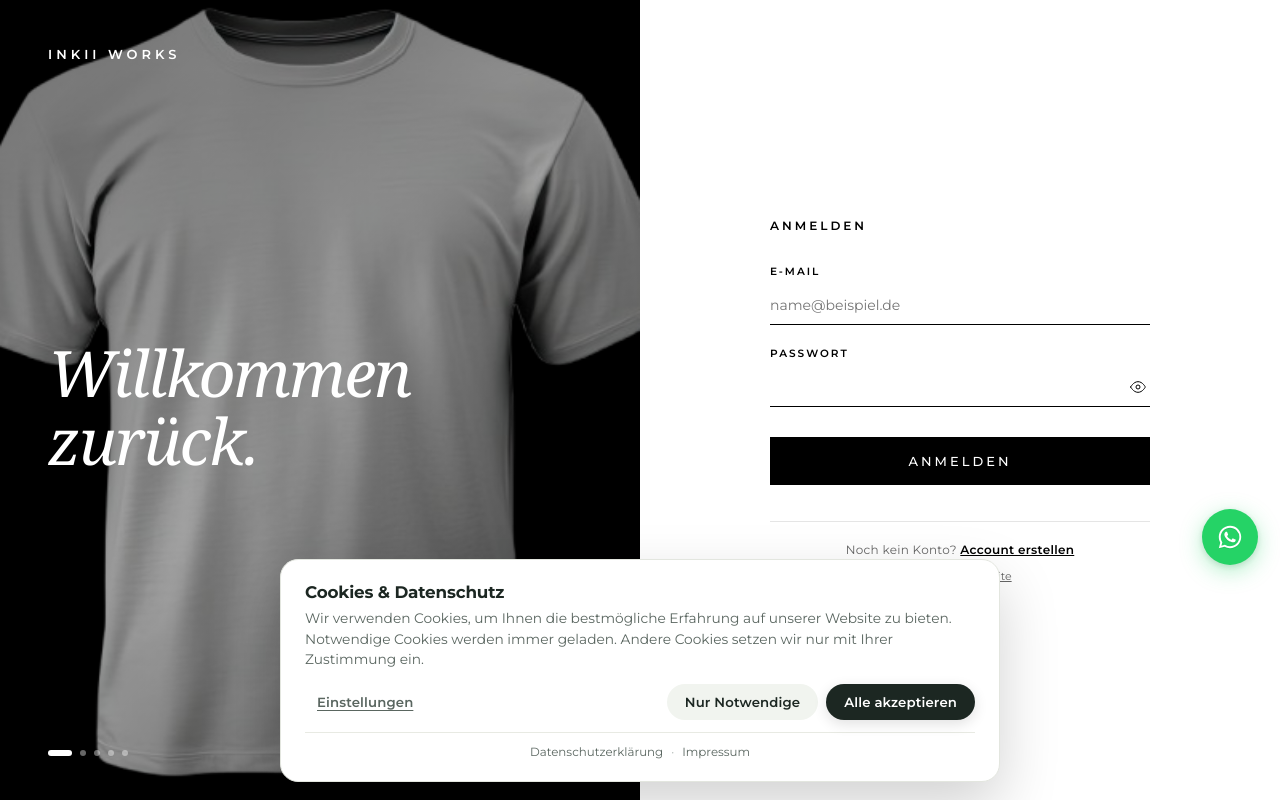
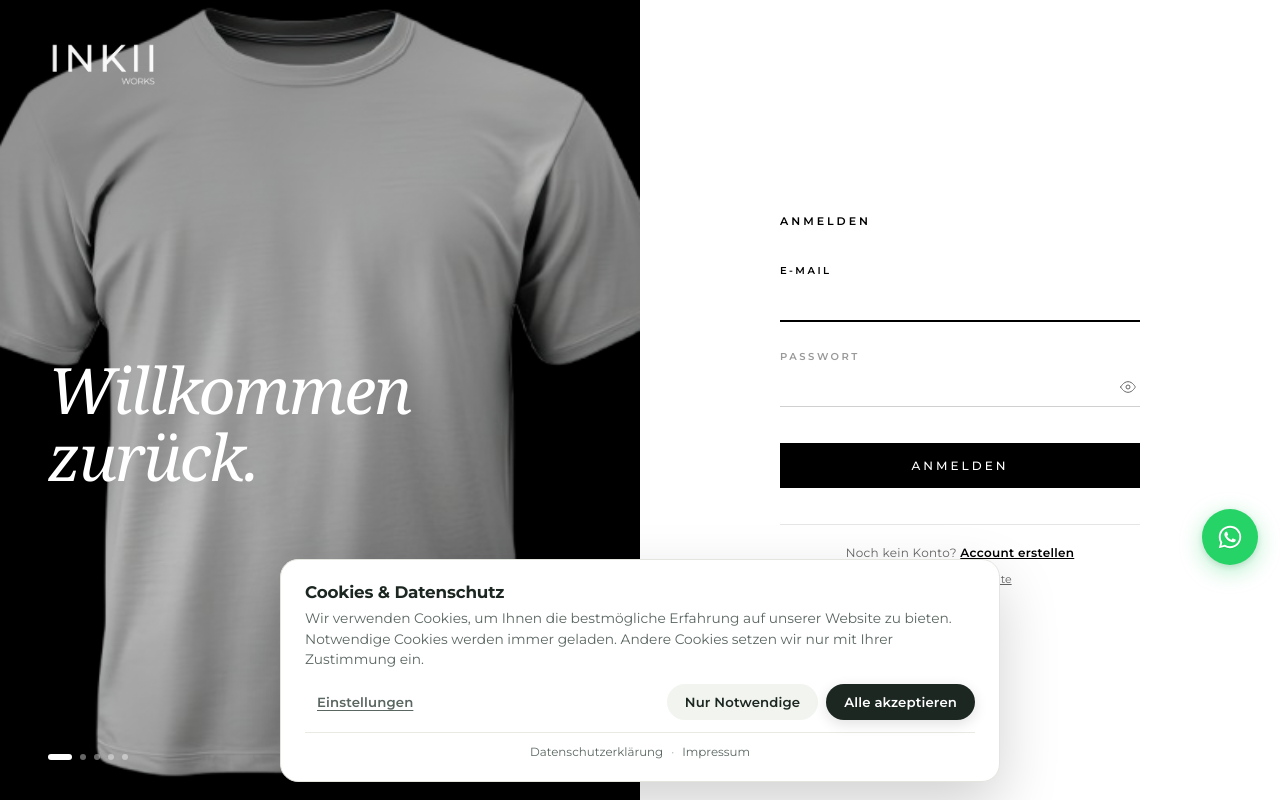
Before and after one commit to buse191213-cmd/inkii, a Next.js app: page /login in a window 1280 px wide. Built offline with nearby package versions, Linux system fonts and the light colour scheme; no server answers; the database is empty.

Commit message:
login: tv slideshow images + logo + minimal underline inputs with focus animation

```diff
--- a/src/app/login/LoginClient.tsx
+++ b/src/app/login/LoginClient.tsx
@@ -18,8 +18,9 @@ export default function LoginClient({ next, slideImages }: Props) {
   const [showPwd, setShowPwd] = useState(false);
   const [error, setError] = useState("");
   const [activeSlide, setActiveSlide] = useState(0);
+  const [focusedField, setFocusedField] = useState<string | null>(null);
 
-  // Slideshow rotation every 5s
+  // Slideshow
   useEffect(() => {
     if (slideImages.length <= 1) return;
     const id = setInterval(() => {
@@ -61,7 +62,7 @@ export default function LoginClient({ next, slideImages }: Props) {
       zIndex: 100,
     }} className="login-fullscreen">
 
-      {/* ═══════════ LEFT: IMAGE SLIDESHOW ═══════════ */}
+      {/* ═══════════ LEFT: SLIDESHOW ═══════════ */}
       <div style={{
         position: "relative",
         overflow: "hidden",
@@ -86,7 +87,7 @@ export default function LoginClient({ next, slideImages }: Props) {
         <div style={{
           position: "absolute",
           inset: 0,
-          background: "linear-gradient(135deg, rgba(0,0,0,0.55) 0%, rgba(0,0,0,0.35) 50%, rgba(0,0,0,0.65) 100%)",
+          background: "linear-gradient(135deg, rgba(0,0,0,0.45) 0%, rgba(0,0,0,0.25) 50%, rgba(0,0,0,0.55) 100%)",
           pointerEvents: "none",
         }} />
 
@@ -94,7 +95,7 @@ export default function LoginClient({ next, slideImages }: Props) {
         <div style={{
           position: "absolute",
           inset: 0,
-          padding: "44px 48px",
+          padding: "40px 48px",
           display: "flex",
           flexDirection: "column",
           justifyContent: "space-between",
@@ -102,18 +103,20 @@ export default function LoginClient({ next, slideImages }: Props) {
           zIndex: 2,
         }}>
 
-          {/* Top: Brand */}
+          {/* Top: Logo */}
           <div>
-            <Link href="/" style={{
-              fontSize: 13,
-              fontWeight: 600,
-              color: "#fff",
-              textDecoration: "none",
-              letterSpacing: "4px",
-              textTransform: "uppercase",
-              display: "inline-block",
-            }}>
-              INKII Works
+            <Link href="/" style={{ display: "inline-block" }}>
+              {/* eslint-disable-next-line @next/next/no-img-element */}
+              <img
+                src="/inkii-works-logo.png"
+                alt="INKII Works"
+                style={{
+                  height: 48,
+                  width: "auto",
+                  filter: "brightness(0) invert(1)",
+                  opacity: 0.95,
+                }}
+              />
             </Link>
           </div>
 
@@ -157,51 +160,76 @@ export default function LoginClient({ next, slideImages }: Props) {
         </div>
       </div>
 
-      {/* ═══════════ RIGHT: LOGIN FORM ═══════════ */}
+      {/* ═══════════ RIGHT: FORM ═══════════ */}
       <div style={{
         display: "flex",
         alignItems: "center",
         justifyContent: "center",
         padding: "40px 48px",
         background: "#fff",
-        overflow: "auto",
+        overflowY: "auto",
       }} className="login-form-wrap">
-        <div style={{ width: "100%", maxWidth: 380 }}>
+        <div style={{ width: "100%", maxWidth: 360 }}>
 
           <p style={{
-            fontSize: 12,
+            fontSize: 11,
             color: "#000",
             letterSpacing: "3px",
             textTransform: "uppercase",
             fontWeight: 600,
             margin: 0,
-            marginBottom: 32,
+            marginBottom: 36,
           }}>
             Anmelden
           </p>
 
-          <form onSubmit={handleSubmit} noValidate style={{ display: "flex", flexDirection: "column", gap: 22 }}>
+          <form onSubmit={handleSubmit} noValidate style={{ display: "flex", flexDirection: "column", gap: 28 }}>
+
+            {/* Email — minimal underline */}
             <div>
-              <label style={lbl}>E-Mail</label>
+              <label style={{
+                ...lbl,
+                color: focusedField === "email" || email ? "#000" : "#999",
+              }}>
+                E-Mail
+              </label>
               <input
                 type="email"
                 value={email}
                 onChange={(e) => setEmail(e.target.value)}
-                style={input}
-                placeholder="name@beispiel.de"
+                onFocus={() => setFocusedField("email")}
+                onBlur={() => setFocusedField(null)}
+                style={{
+                  ...input,
+                  borderBottomColor: focusedField === "email" ? "#000" : "#d0d0d0",
+                  borderBottomWidth: focusedField === "email" ? "2px" : "1px",
+                }}
                 autoFocus
                 autoComplete="email"
               />
             </div>
 
+            {/* Password — minimal underline */}
             <div>
-              <label style={lbl}>Passwort</label>
+              <label style={{
+                ...lbl,
+                color: focusedField === "password" || password ? "#000" : "#999",
+              }}>
+                Passwort
+              </label>
               <div style={{ position: "relative" }}>
                 <input
                   type={showPwd ? "text" : "password"}
                   value={password}
                   onChange={(e) => setPassword(e.target.value)}
-                  style={{ ...input, paddingRight: 40 }}
+                  onFocus={() => setFocusedField("password")}
+                  onBlur={() => setFocusedField(null)}
+                  style={{
+                    ...input,
+                    paddingRight: 36,
+                    borderBottomColor: focusedField === "password" ? "#000" : "#d0d0d0",
+                    borderBottomWidth: focusedField === "password" ? "2px" : "1px",
+                  }}
                   autoComplete="current-password"
                 />
                 <button
@@ -214,7 +242,7 @@ export default function LoginClient({ next, slideImages }: Props) {
                     background: "transparent",
                     border: "none",
                     cursor: "pointer",
-                    color: "#000",
+                    color: "#666",
                     padding: 4,
                     display: "flex",
                     alignItems: "center",
@@ -238,13 +266,14 @@ export default function LoginClient({ next, slideImages }: Props) {
 
             {error && (
               <div style={{
-                padding: "10px 0",
+                padding: "10px 0 8px",
                 color: "#000",
                 fontSize: 12,
                 borderTop: "1px solid #000",
                 display: "flex",
                 flexDirection: "column",
                 gap: 6,
+                lineHeight: 1.5,
               }}>
                 <div>⚠ {error}</div>
                 {error.includes("bestätigen") && email && (
@@ -264,11 +293,11 @@ export default function LoginClient({ next, slideImages }: Props) {
               style={{
                 background: isPending ? "#666" : "#000",
                 color: "#fff",
-                padding: "16px 16px",
+                padding: "15px 16px",
                 fontWeight: 500,
                 border: "none",
                 cursor: isPending ? "default" : "pointer",
-                fontSize: 13,
+                fontSize: 12,
                 marginTop: 8,
                 letterSpacing: "3px",
                 textTransform: "uppercase",
@@ -299,7 +328,7 @@ export default function LoginClient({ next, slideImages }: Props) {
         </div>
       </div>
 
-      {/* Mobile responsive: image hidden, only form */}
+      {/* Mobile */}
       <style jsx>{`
         @media (max-width: 880px) {
           :global(.login-fullscreen) {
@@ -316,24 +345,24 @@ export default function LoginClient({ next, slideImages }: Props) {
 
 const lbl: React.CSSProperties = {
   display: "block",
-  fontSize: 10.5,
+  fontSize: 10,
   fontWeight: 600,
-  color: "#000",
-  marginBottom: 8,
-  letterSpacing: "2px",
+  marginBottom: 6,
+  letterSpacing: "2.5px",
   textTransform: "uppercase",
+  transition: "color 0.2s",
 };
 
 const input: React.CSSProperties = {
   width: "100%",
-  padding: "10px 0",
+  padding: "10px 0 8px",
   border: "none",
-  borderBottom: "1px solid #000",
-  fontSize: 14,
+  borderBottom: "1px solid #d0d0d0",
+  fontSize: 15,
   background: "transparent",
   fontFamily: "inherit",
   borderRadius: 0,
   outline: "none",
   color: "#000",
-  transition: "border-color 0.15s",
+  transition: "border-color 0.2s, border-width 0.2s",
 };
--- a/src/app/login/page.tsx
+++ b/src/app/login/page.tsx
@@ -1,6 +1,6 @@
 import { getCurrentCustomerId } from "@/lib/customer-auth";
 import { redirect } from "next/navigation";
-import { db } from "@/lib/db";
+import { getHomeImage } from "@/lib/home-images";
 import LoginClient from "./LoginClient";
 
 export const metadata = {
@@ -20,36 +20,27 @@ export default async function LoginPage({
   }
   const params = await searchParams;
 
-  // Slideshow için ürünleri çek (images = CSV string)
-  let slideImages: string[] = [];
+  // Textilveredelung görsellerini çek
+  const slideImages: string[] = [];
   try {
-    const products = await db.product.findMany({
-      where: {
-        status: "active",
-        NOT: { images: "" },
-      },
-      take: 8,
-      orderBy: { updatedAt: "desc" },
-      select: { images: true },
-    });
-
-    slideImages = products
-      .map((p) => p.images.split(",")[0]?.trim())
-      .filter((url): url is string => Boolean(url))
-      .slice(0, 5);
+    const keys = ["tv-hero", "tv-method-1", "tv-method-2", "tv-method-3", "tv-method-4", "tv-method-5"];
+    for (const k of keys) {
+      const img = await getHomeImage(k);
+      if (img) slideImages.push(img);
+    }
   } catch (e) {
-    console.warn("Slide images query failed:", e);
+    console.warn("Hero images query failed:", e);
   }
 
   // Fallback: DTF mockups
   if (slideImages.length === 0) {
-    slideImages = [
+    slideImages.push(
       "/dtf-engine/mockups/tshirt.png",
       "/dtf-engine/mockups/hoodie.png",
       "/dtf-engine/mockups/polo.png",
       "/dtf-engine/mockups/cap.png",
-      "/dtf-engine/mockups/bag.png",
-    ];
+      "/dtf-engine/mockups/bag.png"
+    );
   }
 
   return <LoginClient next={params.next ?? "/konto"} slideImages={slideImages} />;
```
